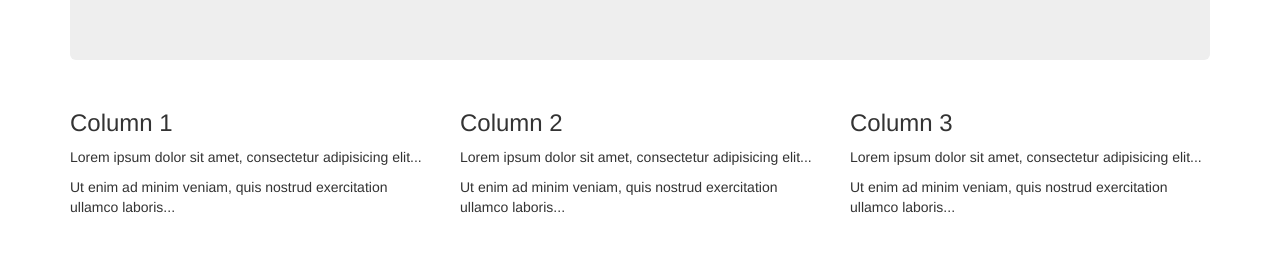
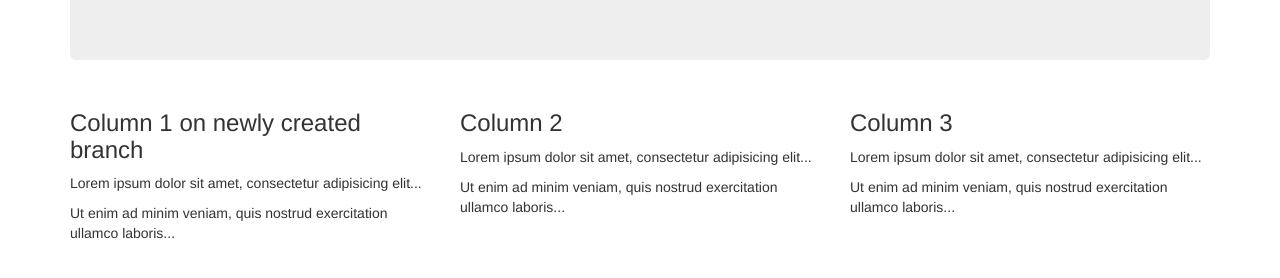
Before and after one commit to jacnik/homepage, a plain HTML site: page index.html in a window 1280 px wide. Shown: the part 180-458 px from the top of the page. Drawn offline with nearby package versions, Linux system fonts and the light colour scheme.

Commit message:
small change in index

```diff
--- a/index.html
+++ b/index.html
@@ -17,7 +17,7 @@
   </div>
   <div class="row">
     <div class="col-sm-4">
-      <h3>Column 1</h3>
+      <h3>Column 1 on newly created branch</h3>
       <p>Lorem ipsum dolor sit amet, consectetur adipisicing elit...</p>
       <p>Ut enim ad minim veniam, quis nostrud exercitation ullamco laboris...</p>
     </div>
```
